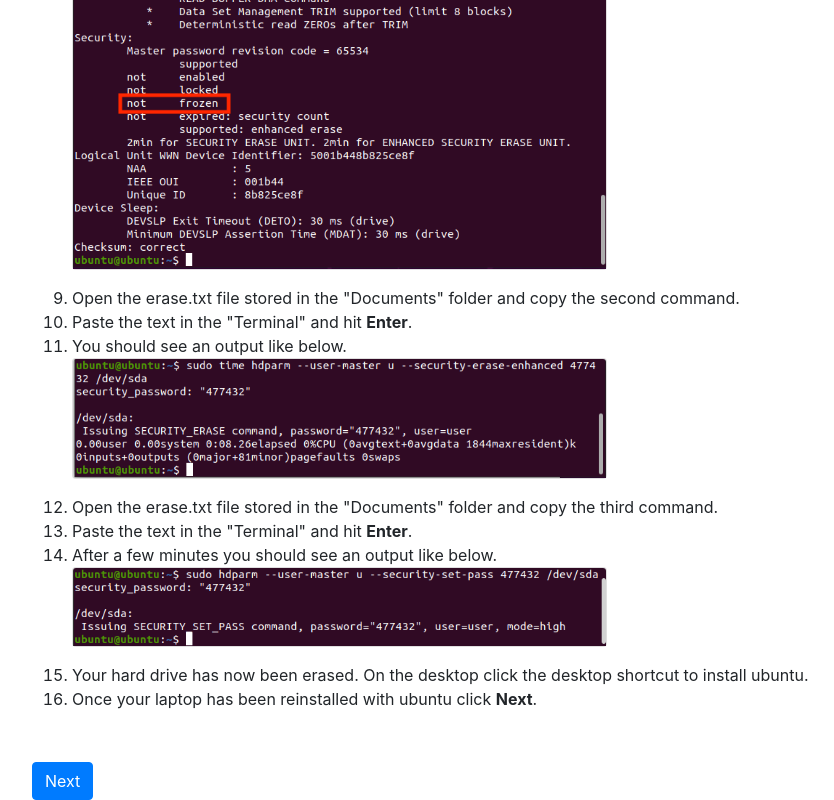
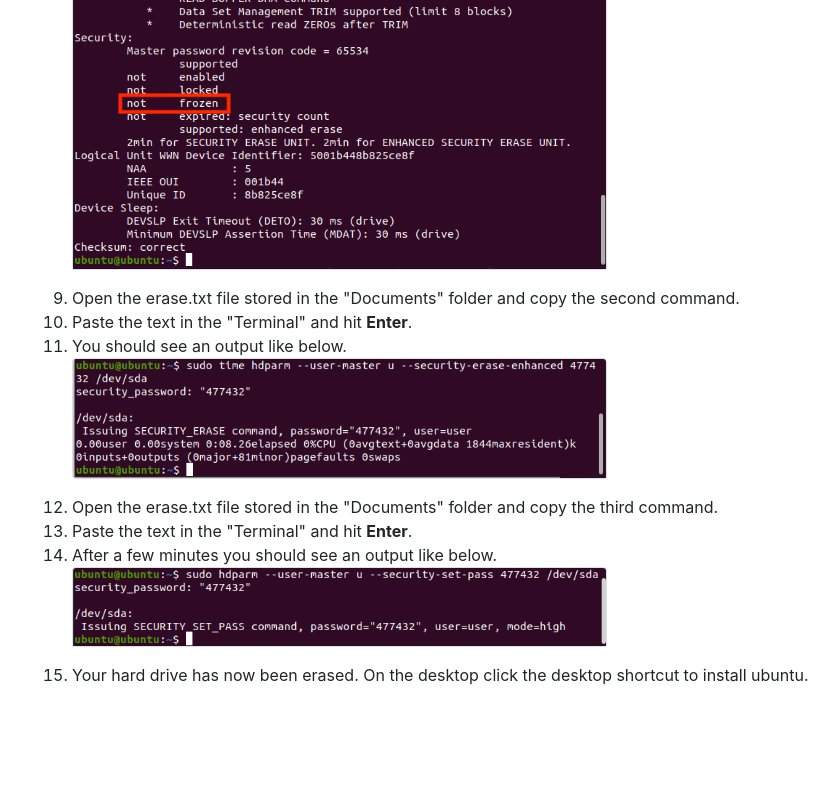
Before and after one commit to JWWeatherman/yetihosted, a Vue app: page /Cold/Test/step3 in a window 1280 px wide. Shown: the part 471-1271 px from the top of the page, without its empty margins (53-887 px from the left). After the commit the page ends 1174 px from the top, so only its background shows below. Built offline with nearby package versions, Linux system fonts and the light colour scheme; what vue-default-value would draw is missing.

Commit message:
refactor yeti

```diff
--- a/src/components/YetiColdTest3.vue
+++ b/src/components/YetiColdTest3.vue
@@ -29,10 +29,10 @@
           <img class="card-img-top" src="@/assets/terminal3.png" alt="Card image cap">
         </div>
         <li>Your hard drive has now been erased. On the desktop click the desktop shortcut to install ubuntu.</li>
-        <li>Once your laptop has been reinstalled with ubuntu click <b>Next</b>.</li>
-      </ol>
-      <input v-on:click="click" style="margin-top:35px;" class="btn btn-primary" type="submit" id="next" value="Next">
-    </div>
+<!--         <li>Once your laptop has been reinstalled with ubuntu click <b>Next</b>.</li>
+ -->      </ol>
+<!--       <input v-on:click="click" style="margin-top:35px;" class="btn btn-primary" type="submit" id="next" value="Next">
+ -->    </div>
   </div>
 </template>
 
```
